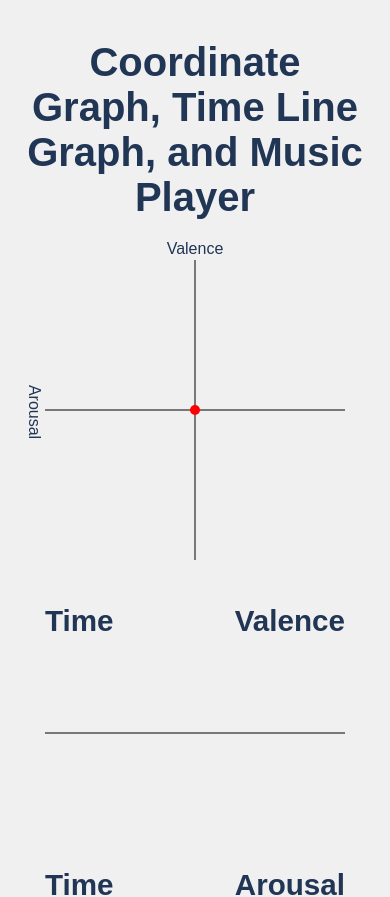
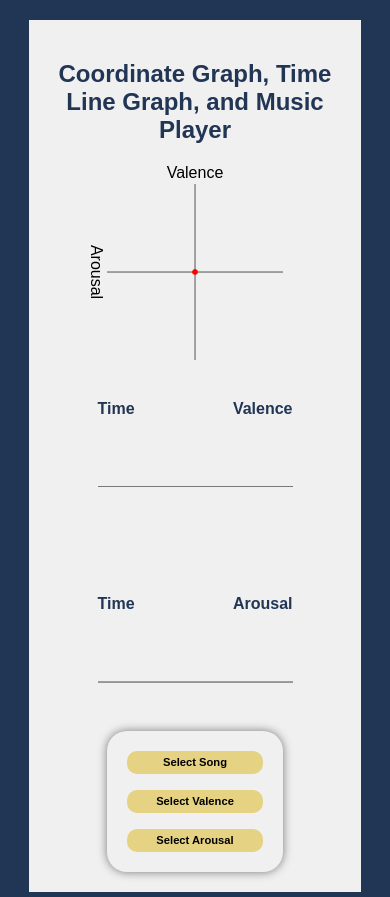
Before and after one commit to MarthoxGJ/Nightingale, a React (Create React App) app: page / in a window 390 px wide. Shown: the top 897 px of the page. Built offline with nearby package versions, Linux system fonts and the light colour scheme.

Commit message:
making the app responsive (#7)

```diff
--- a/src/App.sass
+++ b/src/App.sass
@@ -10,10 +10,14 @@ $accent-color: #E5D283
 
 body
   font-family: "Arial", sans-serif
-  background-color: $background-color
-  color: $primary-color
+  background-color: $primary-color
+  display: flex
+  align-items: center
+  justify-content: center
 
 .container
+  margin-top: 20px
+  width: 85vw
   display: flex
   flex-direction: column
   justify-content: center
@@ -24,7 +28,7 @@ body
 .page-title
   width: 100%
   text-align: center
-  font-size: 2.5em
+  font-size: 1.5em
   color: $primary-color
   padding: 20px 0
   font-weight: bold
@@ -33,13 +37,14 @@ body
   justify-content: center
 
 .music-player
-  width: auto
+  width: 45vw
   background-color: $background-color
   border-radius: 20px
   padding: 20px
   box-shadow: 0 0 10px rgba(0, 0, 0, 0.5)
 
   .controls-container
+    width: 100%
     display: flex
     flex-direction: column
     gap: 1em
@@ -48,12 +53,15 @@ body
     .select-button
       display: flex
       align-items: center
+      justify-content: center
       gap: 1em
       background-color: $accent-color
       border-radius: 10px
       padding: 0.5em 1em
-      font-size: 1.5em
+      font-size: 0.7em
+      font-weight: bold
       border: none
+      width: 100%
 
   .album-cover
     width: 100%
@@ -117,20 +125,28 @@ body
     flex-direction: column
     align-items: flex-start
 
+    canvas
+      width: 100%
+      max-width: 300px
+      height: 25vw
+      max-height: 150px
+      max-width: 300px
+      max-height: 300px
+
     .labels
       display: flex
       width: 100%
       justify-content: space-between
 
     .YAxis
-      font-size: 1.85em
+      font-size: 1em
       color: $primary-color
       padding: 20px 0
       font-weight: bold
 
     .XAxis
       text-align: right
-      font-size: 1.85em
+      font-size: 1em
       color: $primary-color
       padding: 20px 0
       font-weight: bold
@@ -156,6 +172,14 @@ body
     align-items: center
     justify-content: center
     position: relative
+    width: 100%
+    height: 100%
+
+    canvas
+      width: 45vw
+      height: 45vw
+      max-width: 300px
+      max-height: 300px
 
     .XAxis
       position: absolute
--- a/src/components/CoordinateGraph/CoordinateGraph.js
+++ b/src/components/CoordinateGraph/CoordinateGraph.js
@@ -7,6 +7,7 @@ const CoordinateGraph = ({ x, y }) => {
     const { x, y } = position;
     const canvasWidth = ctx.canvas.width;
     const canvasHeight = ctx.canvas.height;
+    console.log(canvasWidth, canvasHeight)
 
     // Clear the canvas
     ctx.clearRect(0, 0, canvasWidth, canvasHeight);
@@ -40,9 +41,7 @@ const CoordinateGraph = ({ x, y }) => {
   }, [x, y]);
 
   return (
-    <div>
-      <canvas ref={canvasRef} width="300" height="300" />
-    </div>
+    <canvas height="300" width="300" ref={canvasRef}/>
   );
 };
 
```
